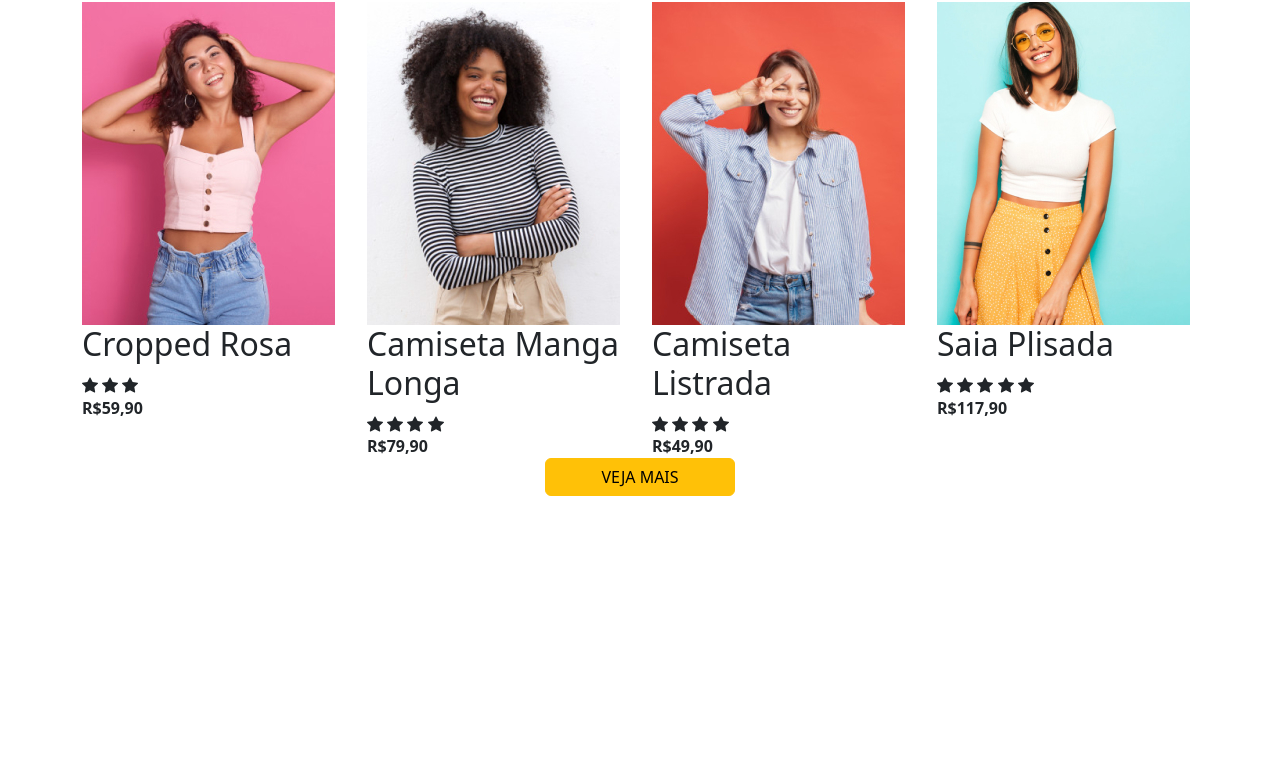
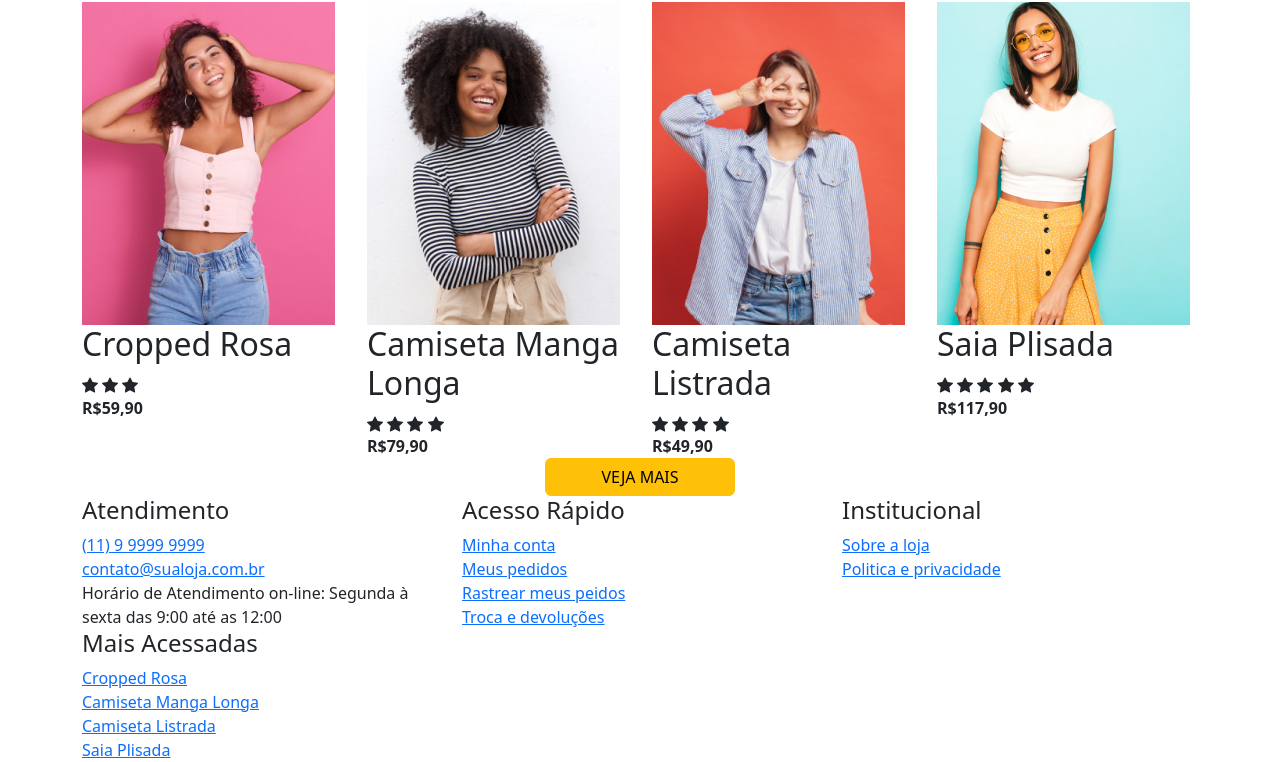
Before and after one commit to ArthurSENAI/Site-ECommerce, a plain HTML site: page index.html in a window 1280 px wide. Shown: the part 537-1299 px from the top of the page. Before the commit the page ends 1033 px from the top, so only its background shows below. Drawn offline with Linux system fonts and the light colour scheme.

Commit message:
Update index.html

```diff
--- a/index.html
+++ b/index.html
@@ -154,12 +154,14 @@
             <!--End Imagens-->
 
             <!--Pev-->
-        <button class="carousel-control-prev" type="button" data-bs-target="#Banner-promocionais" data-bs-slide="prev">
+            <button class="carousel-control-prev" type="button" data-bs-target="#Banner-promocionais"
+                data-bs-slide="prev">
                 <span class="carousel-control-prev-icon" aria-hidden="true"></span>
                 <span class="visually-hidden">Previous</span>
             </button>
             <!--Next-->
-        <button class="carousel-control-next" type="button" data-bs-target="#Banner-promocionais" data-bs-slide="next">
+            <button class="carousel-control-next" type="button" data-bs-target="#Banner-promocionais"
+                data-bs-slide="next">
                 <span class="carousel-control-next-icon" aria-hidden="true"></span>
                 <span class="visually-hidden">Next</span>
             </button>
@@ -215,14 +217,20 @@
 
                         <!--Stars-->
                         <div class="produtos-star">
-                        <svg xmlns="http://www.w3.org/2000/svg" width="16" height="16" fill="currentColor" class="bi bi-star-fill" viewBox="0 0 16 16">
-                            <path d="M3.612 15.443c-.386.198-.824-.149-.746-.592l.83-4.73L.173 6.765c-.329-.314-.158-.888.283-.95l4.898-.696L7.538.792c.197-.39.73-.39.927 0l2.184 4.327 4.898.696c.441.062.612.636.282.95l-3.522 3.356.83 4.73c.078.443-.36.79-.746.592L8 13.187l-4.389 2.256z"/>
+                            <svg xmlns="http://www.w3.org/2000/svg" width="16" height="16" fill="currentColor"
+                                class="bi bi-star-fill" viewBox="0 0 16 16">
+                                <path
+                                    d="M3.612 15.443c-.386.198-.824-.149-.746-.592l.83-4.73L.173 6.765c-.329-.314-.158-.888.283-.95l4.898-.696L7.538.792c.197-.39.73-.39.927 0l2.184 4.327 4.898.696c.441.062.612.636.282.95l-3.522 3.356.83 4.73c.078.443-.36.79-.746.592L8 13.187l-4.389 2.256z" />
                             </svg>
-                        <svg xmlns="http://www.w3.org/2000/svg" width="16" height="16" fill="currentColor" class="bi bi-star-fill" viewBox="0 0 16 16">
-                            <path d="M3.612 15.443c-.386.198-.824-.149-.746-.592l.83-4.73L.173 6.765c-.329-.314-.158-.888.283-.95l4.898-.696L7.538.792c.197-.39.73-.39.927 0l2.184 4.327 4.898.696c.441.062.612.636.282.95l-3.522 3.356.83 4.73c.078.443-.36.79-.746.592L8 13.187l-4.389 2.256z"/>
+                            <svg xmlns="http://www.w3.org/2000/svg" width="16" height="16" fill="currentColor"
+                                class="bi bi-star-fill" viewBox="0 0 16 16">
+                                <path
+                                    d="M3.612 15.443c-.386.198-.824-.149-.746-.592l.83-4.73L.173 6.765c-.329-.314-.158-.888.283-.95l4.898-.696L7.538.792c.197-.39.73-.39.927 0l2.184 4.327 4.898.696c.441.062.612.636.282.95l-3.522 3.356.83 4.73c.078.443-.36.79-.746.592L8 13.187l-4.389 2.256z" />
                             </svg>
-                        <svg xmlns="http://www.w3.org/2000/svg" width="16" height="16" fill="currentColor" class="bi bi-star-fill" viewBox="0 0 16 16">
-                            <path d="M3.612 15.443c-.386.198-.824-.149-.746-.592l.83-4.73L.173 6.765c-.329-.314-.158-.888.283-.95l4.898-.696L7.538.792c.197-.39.73-.39.927 0l2.184 4.327 4.898.696c.441.062.612.636.282.95l-3.522 3.356.83 4.73c.078.443-.36.79-.746.592L8 13.187l-4.389 2.256z"/>
+                            <svg xmlns="http://www.w3.org/2000/svg" width="16" height="16" fill="currentColor"
+                                class="bi bi-star-fill" viewBox="0 0 16 16">
+                                <path
+                                    d="M3.612 15.443c-.386.198-.824-.149-.746-.592l.83-4.73L.173 6.765c-.329-.314-.158-.888.283-.95l4.898-.696L7.538.792c.197-.39.73-.39.927 0l2.184 4.327 4.898.696c.441.062.612.636.282.95l-3.522 3.356.83 4.73c.078.443-.36.79-.746.592L8 13.187l-4.389 2.256z" />
                             </svg>
                         </div>
 
@@ -245,17 +253,25 @@
 
                         <!--Stars-->
                         <div class="produtos-star">
-                        <svg xmlns="http://www.w3.org/2000/svg" width="16" height="16" fill="currentColor" class="bi bi-star-fill" viewBox="0 0 16 16">
-                            <path d="M3.612 15.443c-.386.198-.824-.149-.746-.592l.83-4.73L.173 6.765c-.329-.314-.158-.888.283-.95l4.898-.696L7.538.792c.197-.39.73-.39.927 0l2.184 4.327 4.898.696c.441.062.612.636.282.95l-3.522 3.356.83 4.73c.078.443-.36.79-.746.592L8 13.187l-4.389 2.256z"/>
+                            <svg xmlns="http://www.w3.org/2000/svg" width="16" height="16" fill="currentColor"
+                                class="bi bi-star-fill" viewBox="0 0 16 16">
+                                <path
+                                    d="M3.612 15.443c-.386.198-.824-.149-.746-.592l.83-4.73L.173 6.765c-.329-.314-.158-.888.283-.95l4.898-.696L7.538.792c.197-.39.73-.39.927 0l2.184 4.327 4.898.696c.441.062.612.636.282.95l-3.522 3.356.83 4.73c.078.443-.36.79-.746.592L8 13.187l-4.389 2.256z" />
                             </svg>
-                        <svg xmlns="http://www.w3.org/2000/svg" width="16" height="16" fill="currentColor" class="bi bi-star-fill" viewBox="0 0 16 16">
-                            <path d="M3.612 15.443c-.386.198-.824-.149-.746-.592l.83-4.73L.173 6.765c-.329-.314-.158-.888.283-.95l4.898-.696L7.538.792c.197-.39.73-.39.927 0l2.184 4.327 4.898.696c.441.062.612.636.282.95l-3.522 3.356.83 4.73c.078.443-.36.79-.746.592L8 13.187l-4.389 2.256z"/>
+                            <svg xmlns="http://www.w3.org/2000/svg" width="16" height="16" fill="currentColor"
+                                class="bi bi-star-fill" viewBox="0 0 16 16">
+                                <path
+                                    d="M3.612 15.443c-.386.198-.824-.149-.746-.592l.83-4.73L.173 6.765c-.329-.314-.158-.888.283-.95l4.898-.696L7.538.792c.197-.39.73-.39.927 0l2.184 4.327 4.898.696c.441.062.612.636.282.95l-3.522 3.356.83 4.73c.078.443-.36.79-.746.592L8 13.187l-4.389 2.256z" />
                             </svg>
-                        <svg xmlns="http://www.w3.org/2000/svg" width="16" height="16" fill="currentColor" class="bi bi-star-fill" viewBox="0 0 16 16">
-                            <path d="M3.612 15.443c-.386.198-.824-.149-.746-.592l.83-4.73L.173 6.765c-.329-.314-.158-.888.283-.95l4.898-.696L7.538.792c.197-.39.73-.39.927 0l2.184 4.327 4.898.696c.441.062.612.636.282.95l-3.522 3.356.83 4.73c.078.443-.36.79-.746.592L8 13.187l-4.389 2.256z"/>
+                            <svg xmlns="http://www.w3.org/2000/svg" width="16" height="16" fill="currentColor"
+                                class="bi bi-star-fill" viewBox="0 0 16 16">
+                                <path
+                                    d="M3.612 15.443c-.386.198-.824-.149-.746-.592l.83-4.73L.173 6.765c-.329-.314-.158-.888.283-.95l4.898-.696L7.538.792c.197-.39.73-.39.927 0l2.184 4.327 4.898.696c.441.062.612.636.282.95l-3.522 3.356.83 4.73c.078.443-.36.79-.746.592L8 13.187l-4.389 2.256z" />
                             </svg>
-                        <svg xmlns="http://www.w3.org/2000/svg" width="16" height="16" fill="currentColor" class="bi bi-star-fill" viewBox="0 0 16 16">
-                            <path d="M3.612 15.443c-.386.198-.824-.149-.746-.592l.83-4.73L.173 6.765c-.329-.314-.158-.888.283-.95l4.898-.696L7.538.792c.197-.39.73-.39.927 0l2.184 4.327 4.898.696c.441.062.612.636.282.95l-3.522 3.356.83 4.73c.078.443-.36.79-.746.592L8 13.187l-4.389 2.256z"/>
+                            <svg xmlns="http://www.w3.org/2000/svg" width="16" height="16" fill="currentColor"
+                                class="bi bi-star-fill" viewBox="0 0 16 16">
+                                <path
+                                    d="M3.612 15.443c-.386.198-.824-.149-.746-.592l.83-4.73L.173 6.765c-.329-.314-.158-.888.283-.95l4.898-.696L7.538.792c.197-.39.73-.39.927 0l2.184 4.327 4.898.696c.441.062.612.636.282.95l-3.522 3.356.83 4.73c.078.443-.36.79-.746.592L8 13.187l-4.389 2.256z" />
                             </svg>
                         </div>
 
@@ -278,17 +294,25 @@
 
                         <!--Stars-->
                         <div class="produtos-star">
-                        <svg xmlns="http://www.w3.org/2000/svg" width="16" height="16" fill="currentColor" class="bi bi-star-fill" viewBox="0 0 16 16">
-                            <path d="M3.612 15.443c-.386.198-.824-.149-.746-.592l.83-4.73L.173 6.765c-.329-.314-.158-.888.283-.95l4.898-.696L7.538.792c.197-.39.73-.39.927 0l2.184 4.327 4.898.696c.441.062.612.636.282.95l-3.522 3.356.83 4.73c.078.443-.36.79-.746.592L8 13.187l-4.389 2.256z"/>
+                            <svg xmlns="http://www.w3.org/2000/svg" width="16" height="16" fill="currentColor"
+                                class="bi bi-star-fill" viewBox="0 0 16 16">
+                                <path
+                                    d="M3.612 15.443c-.386.198-.824-.149-.746-.592l.83-4.73L.173 6.765c-.329-.314-.158-.888.283-.95l4.898-.696L7.538.792c.197-.39.73-.39.927 0l2.184 4.327 4.898.696c.441.062.612.636.282.95l-3.522 3.356.83 4.73c.078.443-.36.79-.746.592L8 13.187l-4.389 2.256z" />
                             </svg>
-                        <svg xmlns="http://www.w3.org/2000/svg" width="16" height="16" fill="currentColor" class="bi bi-star-fill" viewBox="0 0 16 16">
-                            <path d="M3.612 15.443c-.386.198-.824-.149-.746-.592l.83-4.73L.173 6.765c-.329-.314-.158-.888.283-.95l4.898-.696L7.538.792c.197-.39.73-.39.927 0l2.184 4.327 4.898.696c.441.062.612.636.282.95l-3.522 3.356.83 4.73c.078.443-.36.79-.746.592L8 13.187l-4.389 2.256z"/>
+                            <svg xmlns="http://www.w3.org/2000/svg" width="16" height="16" fill="currentColor"
+                                class="bi bi-star-fill" viewBox="0 0 16 16">
+                                <path
+                                    d="M3.612 15.443c-.386.198-.824-.149-.746-.592l.83-4.73L.173 6.765c-.329-.314-.158-.888.283-.95l4.898-.696L7.538.792c.197-.39.73-.39.927 0l2.184 4.327 4.898.696c.441.062.612.636.282.95l-3.522 3.356.83 4.73c.078.443-.36.79-.746.592L8 13.187l-4.389 2.256z" />
                             </svg>
-                        <svg xmlns="http://www.w3.org/2000/svg" width="16" height="16" fill="currentColor" class="bi bi-star-fill" viewBox="0 0 16 16">
-                            <path d="M3.612 15.443c-.386.198-.824-.149-.746-.592l.83-4.73L.173 6.765c-.329-.314-.158-.888.283-.95l4.898-.696L7.538.792c.197-.39.73-.39.927 0l2.184 4.327 4.898.696c.441.062.612.636.282.95l-3.522 3.356.83 4.73c.078.443-.36.79-.746.592L8 13.187l-4.389 2.256z"/>
+                            <svg xmlns="http://www.w3.org/2000/svg" width="16" height="16" fill="currentColor"
+                                class="bi bi-star-fill" viewBox="0 0 16 16">
+                                <path
+                                    d="M3.612 15.443c-.386.198-.824-.149-.746-.592l.83-4.73L.173 6.765c-.329-.314-.158-.888.283-.95l4.898-.696L7.538.792c.197-.39.73-.39.927 0l2.184 4.327 4.898.696c.441.062.612.636.282.95l-3.522 3.356.83 4.73c.078.443-.36.79-.746.592L8 13.187l-4.389 2.256z" />
                             </svg>
-                        <svg xmlns="http://www.w3.org/2000/svg" width="16" height="16" fill="currentColor" class="bi bi-star-fill" viewBox="0 0 16 16">
-                            <path d="M3.612 15.443c-.386.198-.824-.149-.746-.592l.83-4.73L.173 6.765c-.329-.314-.158-.888.283-.95l4.898-.696L7.538.792c.197-.39.73-.39.927 0l2.184 4.327 4.898.696c.441.062.612.636.282.95l-3.522 3.356.83 4.73c.078.443-.36.79-.746.592L8 13.187l-4.389 2.256z"/>
+                            <svg xmlns="http://www.w3.org/2000/svg" width="16" height="16" fill="currentColor"
+                                class="bi bi-star-fill" viewBox="0 0 16 16">
+                                <path
+                                    d="M3.612 15.443c-.386.198-.824-.149-.746-.592l.83-4.73L.173 6.765c-.329-.314-.158-.888.283-.95l4.898-.696L7.538.792c.197-.39.73-.39.927 0l2.184 4.327 4.898.696c.441.062.612.636.282.95l-3.522 3.356.83 4.73c.078.443-.36.79-.746.592L8 13.187l-4.389 2.256z" />
                             </svg>
                         </div>
 
@@ -311,20 +335,30 @@
 
                         <!--Stars-->
                         <div class="produtos-star">
-                        <svg xmlns="http://www.w3.org/2000/svg" width="16" height="16" fill="currentColor" class="bi bi-star-fill" viewBox="0 0 16 16">
-                            <path d="M3.612 15.443c-.386.198-.824-.149-.746-.592l.83-4.73L.173 6.765c-.329-.314-.158-.888.283-.95l4.898-.696L7.538.792c.197-.39.73-.39.927 0l2.184 4.327 4.898.696c.441.062.612.636.282.95l-3.522 3.356.83 4.73c.078.443-.36.79-.746.592L8 13.187l-4.389 2.256z"/>
+                            <svg xmlns="http://www.w3.org/2000/svg" width="16" height="16" fill="currentColor"
+                                class="bi bi-star-fill" viewBox="0 0 16 16">
+                                <path
+                                    d="M3.612 15.443c-.386.198-.824-.149-.746-.592l.83-4.73L.173 6.765c-.329-.314-.158-.888.283-.95l4.898-.696L7.538.792c.197-.39.73-.39.927 0l2.184 4.327 4.898.696c.441.062.612.636.282.95l-3.522 3.356.83 4.73c.078.443-.36.79-.746.592L8 13.187l-4.389 2.256z" />
                             </svg>
-                        <svg xmlns="http://www.w3.org/2000/svg" width="16" height="16" fill="currentColor" class="bi bi-star-fill" viewBox="0 0 16 16">
-                            <path d="M3.612 15.443c-.386.198-.824-.149-.746-.592l.83-4.73L.173 6.765c-.329-.314-.158-.888.283-.95l4.898-.696L7.538.792c.197-.39.73-.39.927 0l2.184 4.327 4.898.696c.441.062.612.636.282.95l-3.522 3.356.83 4.73c.078.443-.36.79-.746.592L8 13.187l-4.389 2.256z"/>
+                            <svg xmlns="http://www.w3.org/2000/svg" width="16" height="16" fill="currentColor"
+                                class="bi bi-star-fill" viewBox="0 0 16 16">
+                                <path
+                                    d="M3.612 15.443c-.386.198-.824-.149-.746-.592l.83-4.73L.173 6.765c-.329-.314-.158-.888.283-.95l4.898-.696L7.538.792c.197-.39.73-.39.927 0l2.184 4.327 4.898.696c.441.062.612.636.282.95l-3.522 3.356.83 4.73c.078.443-.36.79-.746.592L8 13.187l-4.389 2.256z" />
                             </svg>
-                        <svg xmlns="http://www.w3.org/2000/svg" width="16" height="16" fill="currentColor" class="bi bi-star-fill" viewBox="0 0 16 16">
-                            <path d="M3.612 15.443c-.386.198-.824-.149-.746-.592l.83-4.73L.173 6.765c-.329-.314-.158-.888.283-.95l4.898-.696L7.538.792c.197-.39.73-.39.927 0l2.184 4.327 4.898.696c.441.062.612.636.282.95l-3.522 3.356.83 4.73c.078.443-.36.79-.746.592L8 13.187l-4.389 2.256z"/>
+                            <svg xmlns="http://www.w3.org/2000/svg" width="16" height="16" fill="currentColor"
+                                class="bi bi-star-fill" viewBox="0 0 16 16">
+                                <path
+                                    d="M3.612 15.443c-.386.198-.824-.149-.746-.592l.83-4.73L.173 6.765c-.329-.314-.158-.888.283-.95l4.898-.696L7.538.792c.197-.39.73-.39.927 0l2.184 4.327 4.898.696c.441.062.612.636.282.95l-3.522 3.356.83 4.73c.078.443-.36.79-.746.592L8 13.187l-4.389 2.256z" />
                             </svg>
-                        <svg xmlns="http://www.w3.org/2000/svg" width="16" height="16" fill="currentColor" class="bi bi-star-fill" viewBox="0 0 16 16">
-                            <path d="M3.612 15.443c-.386.198-.824-.149-.746-.592l.83-4.73L.173 6.765c-.329-.314-.158-.888.283-.95l4.898-.696L7.538.792c.197-.39.73-.39.927 0l2.184 4.327 4.898.696c.441.062.612.636.282.95l-3.522 3.356.83 4.73c.078.443-.36.79-.746.592L8 13.187l-4.389 2.256z"/>
+                            <svg xmlns="http://www.w3.org/2000/svg" width="16" height="16" fill="currentColor"
+                                class="bi bi-star-fill" viewBox="0 0 16 16">
+                                <path
+                                    d="M3.612 15.443c-.386.198-.824-.149-.746-.592l.83-4.73L.173 6.765c-.329-.314-.158-.888.283-.95l4.898-.696L7.538.792c.197-.39.73-.39.927 0l2.184 4.327 4.898.696c.441.062.612.636.282.95l-3.522 3.356.83 4.73c.078.443-.36.79-.746.592L8 13.187l-4.389 2.256z" />
                             </svg>
-                        <svg xmlns="http://www.w3.org/2000/svg" width="16" height="16" fill="currentColor" class="bi bi-star-fill" viewBox="0 0 16 16">
-                            <path d="M3.612 15.443c-.386.198-.824-.149-.746-.592l.83-4.73L.173 6.765c-.329-.314-.158-.888.283-.95l4.898-.696L7.538.792c.197-.39.73-.39.927 0l2.184 4.327 4.898.696c.441.062.612.636.282.95l-3.522 3.356.83 4.73c.078.443-.36.79-.746.592L8 13.187l-4.389 2.256z"/>
+                            <svg xmlns="http://www.w3.org/2000/svg" width="16" height="16" fill="currentColor"
+                                class="bi bi-star-fill" viewBox="0 0 16 16">
+                                <path
+                                    d="M3.612 15.443c-.386.198-.824-.149-.746-.592l.83-4.73L.173 6.765c-.329-.314-.158-.888.283-.95l4.898-.696L7.538.792c.197-.39.73-.39.927 0l2.184 4.327 4.898.696c.441.062.612.636.282.95l-3.522 3.356.83 4.73c.078.443-.36.79-.746.592L8 13.187l-4.389 2.256z" />
                             </svg>
                         </div>
 
@@ -348,6 +382,92 @@
 
     </main>
 
+    <footer class="container-fluid">
+        <section class="container">
+            <section class="row">
+                <!--Atendimento-->
+                <article class="col-md-4">
+                    <h4>
+                        Atendimento
+                    </h4>
+                    <!--Links-->
+                    <ul class="nav flex-column">
+                        <li class="nav-item">
+                            <a href="tel:+5511999999999">(11) 9 9999 9999</a>
+                        </li>
+                        <li class="nav-item">
+                            <a href="mailto:contato@sualoja.com.br">contato@sualoja.com.br</a>
+                        </li>
+                        <li class="nav-item">
+                            Horário de Atendimento on-line: Segunda à sexta das 9:00 até as 12:00
+                        </li>
+                    </ul>
+                </article>
+                <!--End Atendimento-->
+                <!--Acesso Rapida-->
+                <article class="col-md-4">
+                    <h4>
+                        Acesso Rápido
+                    </h4>
+                    <!--Links-->
+                    <ul class="nav flex-column">
+                        <li class="nav-item">
+                            <a href="#">Minha conta</a>
+                        </li>
+                        <li class="nav-item">
+                            <a href="#">Meus pedidos</a>
+                        </li>
+                        <li class="nav-item">
+                            <a href="#">Rastrear meus peidos</a>
+                        </li>
+                        <li class="nav-item">
+                            <a href="#">Troca e devoluções</a>
+                        </li>
+                    </ul>
+                </article>
+                <!--End Acesso Radido-->
+                <!--Institucional-->
+                <article class="col-md-4">
+                    <h4>
+                        Institucional
+                    </h4>
+                    <!--Links-->
+                    <ul class="nav flex-column">
+                        <li class="nav-item">
+                            <a href="#">Sobre a loja</a>
+                        </li>
+                        <li class="nav-item">
+                            <a href="#">Politica e privacidade</a>
+                        </li>
+                    </ul>
+                </article>
+                <!--End Institucional-->
+                <!--Acesso Rapida-->
+                <article class="col-md-4">
+                    <h4>
+                        Mais Acessadas
+                    </h4>
+                    <!--Links-->
+                    <ul class="nav flex-column">
+                        <li class="nav-item">
+                            <a href="#">Cropped Rosa</a>
+                        </li>
+                        <li class="nav-item">
+                            <a href="#">Camiseta Manga Longa</a>
+                        </li>
+                        <li class="nav-item">
+                            <a href="#">Camiseta Listrada</a>
+                        </li>
+                        <li class="nav-item">
+                            <a href="#">Saia Plisada</a>
+                        </li>
+                    </ul>
+                </article>
+                <!--End Acesso Radido-->
+            </section>
+        </section>
+    </footer>
+
 
     <!--Java Script-->
 
```
Lines whose indentation alone changed are shown as unchanged.
